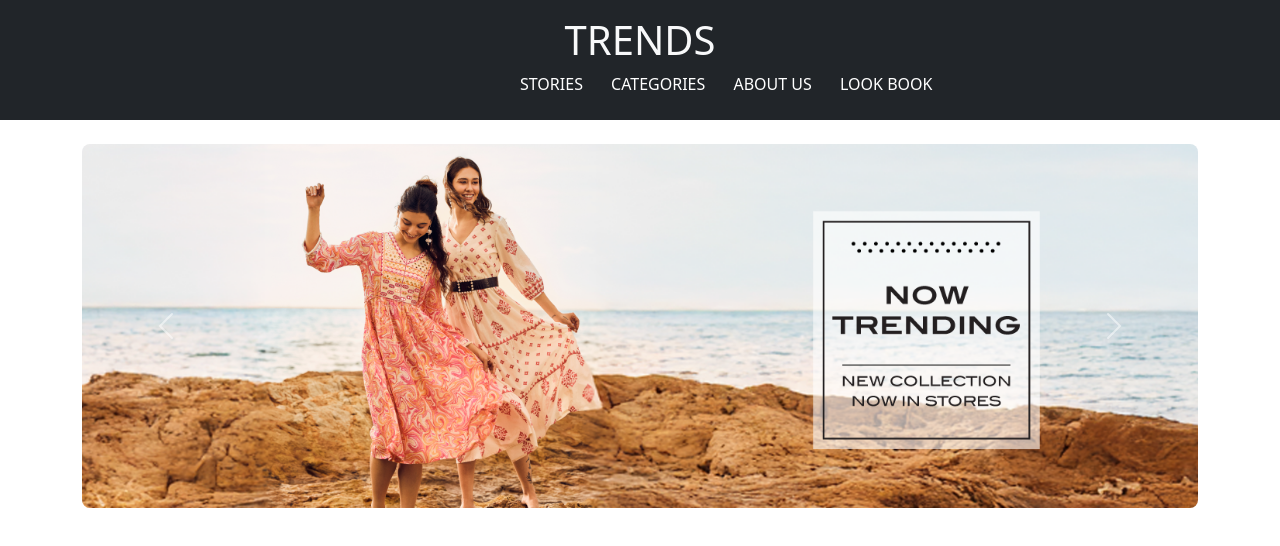
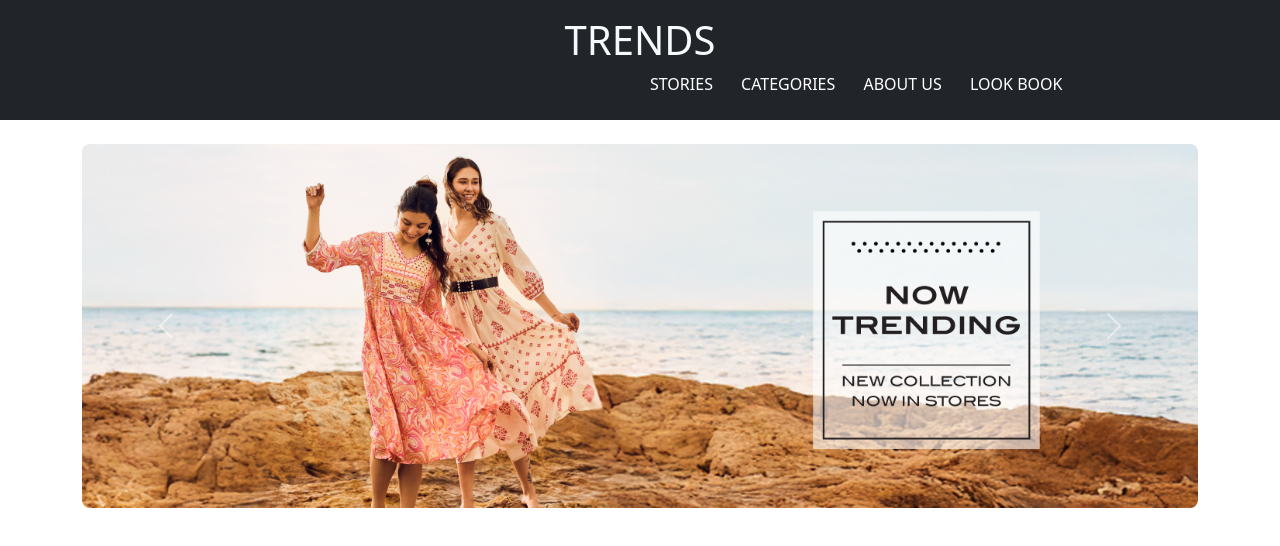
Before and after one commit to Sreejith0098/trends2, a plain HTML site: page index.html in a window 1280 px wide. Shown: the top 546 px of the page. Drawn offline with nearby package versions, Linux system fonts and the light colour scheme.

Commit message:
nav-bar position change

```diff
--- a/index.html
+++ b/index.html
@@ -15,7 +15,7 @@
     <!-- header-section -->
      <div  class="nav-bar bg-dark ">
         <h1 style="font-weight: 400;" class="text-center text-light pt-3">TRENDS</h1>
-<a style="margin-left: 520px;" href="">STORIES</a>
+<a style="margin-left: 650px;" href="">STORIES</a>
 <a class="ms-4" href="">CATEGORIES</a>
 <a class="ms-4"  href="">ABOUT US</a>
 <a class="ms-4"  href="">LOOK BOOK</a>
```
